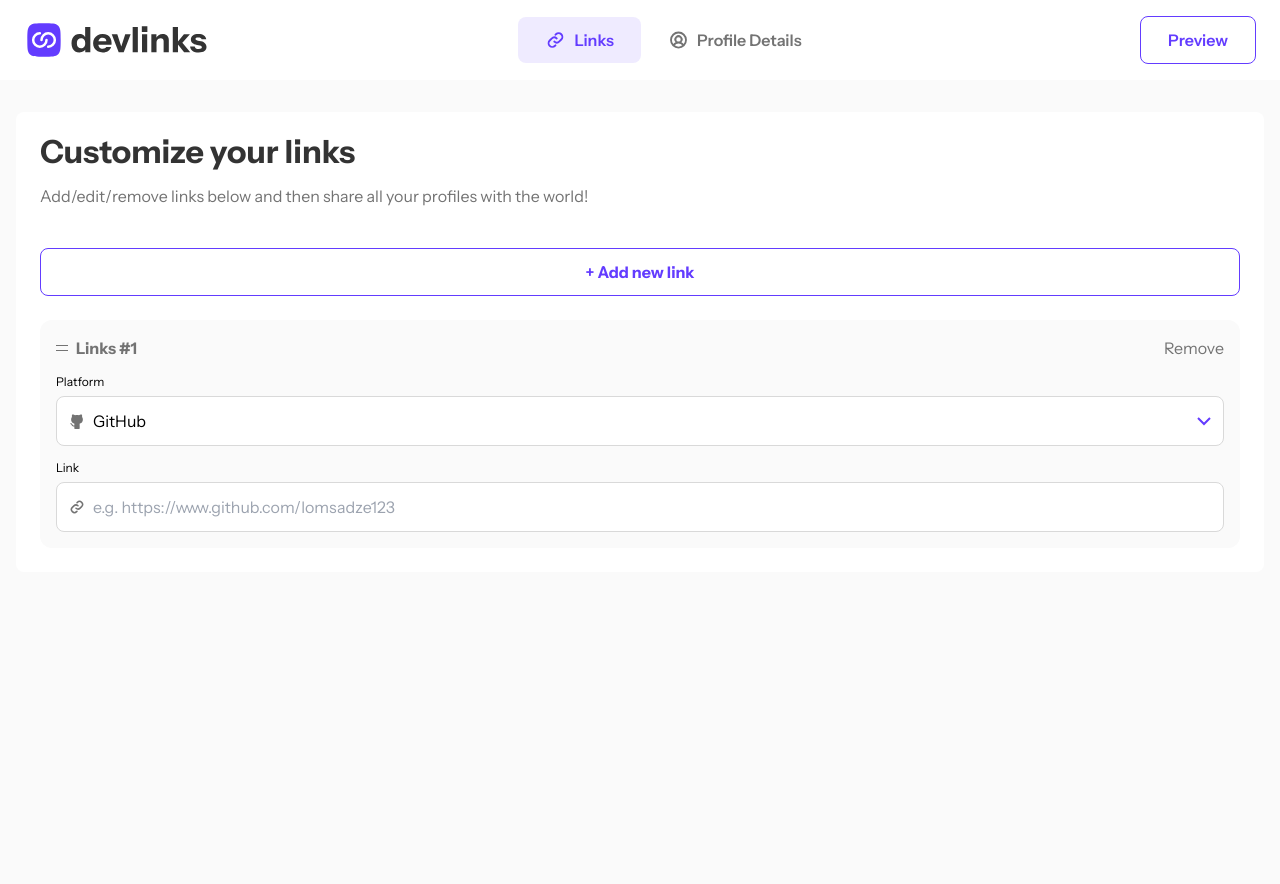
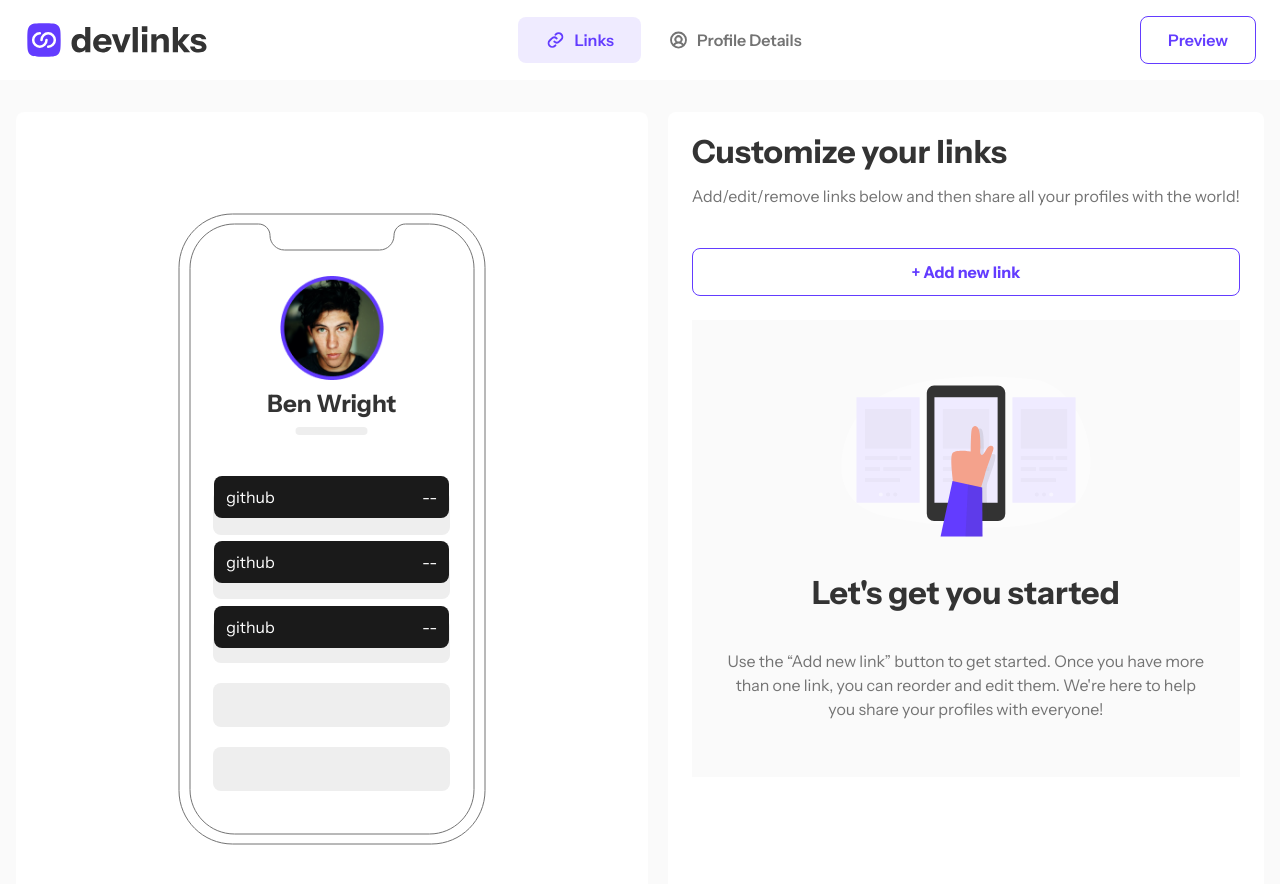
Before and after one commit to lomsadze123/fullstack-link-sharing-app, a React (Vite) app in the folder client/: page /addLinks in a window 1280 px wide. Shown: the top 884 px of the page. Before the commit the page ends 800 px from the top, so only its background shows below. Built offline with nearby package versions, Linux system fonts and the light colour scheme.

Commit message:
start desktop design

```diff
--- /dev/null
+++ b/client/src/components/addLinks/AddDesktop.tsx
@@ -0,0 +1,28 @@
+import user from "../../assets/userimage.png";
+
+const AddDesktop = () => {
+  return (
+    <div className="lg:bg-white lg:grow lg:rounded-lg lg:flex lg:flex-col lg:items-center lg:p-6 lg:bg-phone lg:bg-no-repeat lg:bg-center lg:h-[834px]">
+      <div className="lg:mt-[140px]">
+        <img className="lg:w-[104px] lg:h-[104px]" src={user} alt="" />
+      </div>
+      <h2 className="text-2xl px-4 font-bold bg-white text-blackMedium mt-2">
+        Ben Wright
+      </h2>
+      <div className="lg:bg-blackGray lg:text-white lg:w-[235px] lg:py-[9px] lg:px-3 lg:rounded-lg lg:flex lg:justify-between lg:mt-[56px]">
+        <h2>github</h2>
+        <p>--</p>
+      </div>
+      <div className="lg:bg-blackGray lg:text-white lg:w-[235px] lg:py-[9px] lg:px-3 lg:rounded-lg lg:flex lg:justify-between lg:mt-[23px]">
+        <h2 className="lg:text-white">github</h2>
+        <p>--</p>
+      </div>
+      <div className="lg:bg-blackGray lg:text-white lg:w-[235px] lg:py-[9px] lg:px-3 lg:rounded-lg lg:flex lg:justify-between lg:mt-[23px]">
+        <h2 className="lg:text-white">github</h2>
+        <p>--</p>
+      </div>
+    </div>
+  );
+};
+
+export default AddDesktop;
--- a/client/src/components/addLinks/Adder.tsx
+++ b/client/src/components/addLinks/Adder.tsx
@@ -3,7 +3,7 @@ import Empty from "./EmptyPage";
 
 const Adder = () => {
   return (
-    <div>
+    <div className="bg-white rounded-lg p-6">
       <div>
         <h2 className="text-blackMedium text-2xl font-bold md:text-[32px]">
           Customize your links
@@ -16,8 +16,8 @@ const Adder = () => {
           + Add new link
         </button>
       </div>
-      {/* <Empty /> */}
-      <AddLink />
+      <Empty />
+      {/* <AddLink /> */}
     </div>
   );
 };
--- a/client/src/pages/addLinks/AddLinks.tsx
+++ b/client/src/pages/addLinks/AddLinks.tsx
@@ -1,8 +1,10 @@
+import AddDesktop from "../../components/addLinks/AddDesktop";
 import Adder from "../../components/addLinks/Adder";
 
 const AddLinks = () => {
   return (
-    <main className="m-4 bg-white rounded-lg p-6 md:mt-8">
+    <main className="m-4 md:mt-8 lg:flex lg:gap-5">
+      <AddDesktop />
       <Adder />
     </main>
   );
--- a/client/tailwind.config.js
+++ b/client/tailwind.config.js
@@ -9,9 +9,13 @@ export default {
         purpleLight: "#EFEBFF",
         blackMedium: "#333333",
         blackLight: "#737373",
+        blackGray: "#1A1A1A",
         greyLight: "#D9D9D9",
         whiteBold: "#FAFAFA",
         red: "#FF3939",
+      },
+      backgroundImage: {
+        phone: "url('./assets/illustration-phone-mockup.svg')",
       },
     },
   },
```
Also changed, not shown: client/src/assets/userimage.png (added).
